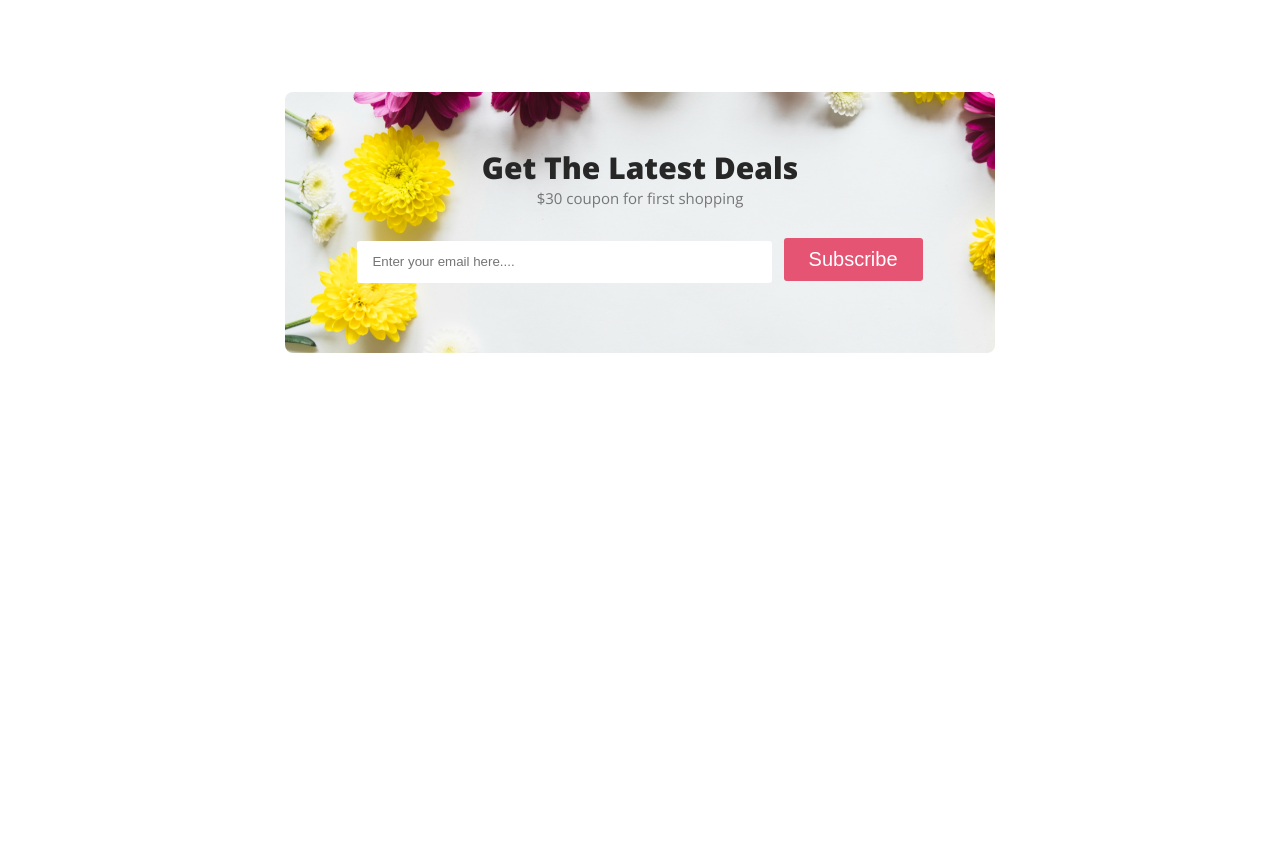
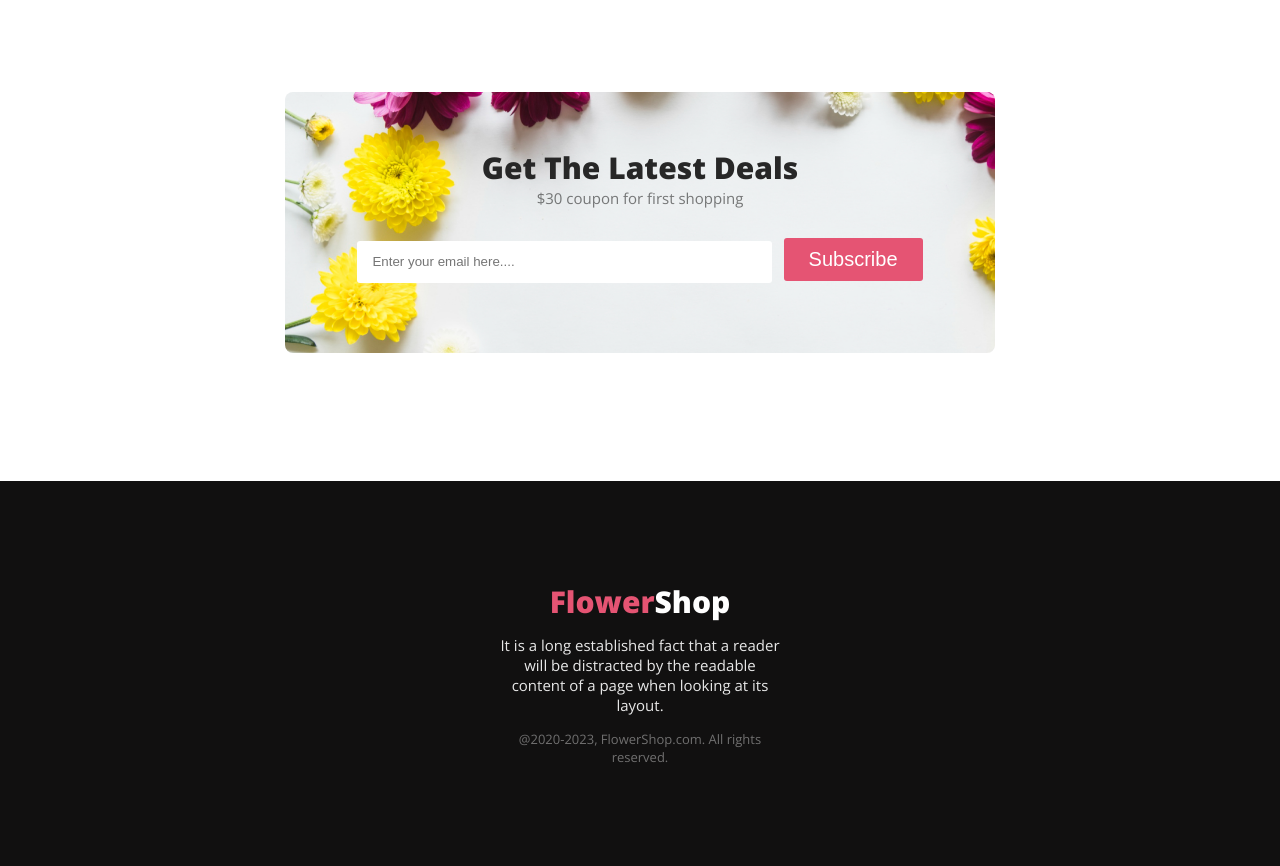
Before and after one commit to Mmsshakil/flower-shop-assignment, a plain HTML site: page index.html in a window 1280 px wide. Shown: the part 3206-4072 px from the top of the page. Before the commit the page ends 3687 px from the top, so only its background shows below. Drawn offline with nearby package versions, Linux system fonts and the light colour scheme.

Commit message:
footer done

```diff
--- a/index.html
+++ b/index.html
@@ -27,6 +27,7 @@
         </div>
 
     </header>
+
     <main>
         <section>
             <div class="feature-head">
@@ -130,7 +131,13 @@
 
     </main>
     <footer>
-
+        <div class="footer">
+            <p class="footer-tytle">Flower<span id="shop">Shop</span></p>
+            <p class="footer-detail">It is a long established fact that a reader will be distracted by the readable
+                content of a page when looking at its layout.
+            </p>
+            <p class="copyright">@2020-2023, FlowerShop.com. All rights reserved. </p>
+        </div>
     </footer>
 </body>
 
--- a/styles/style.css
+++ b/styles/style.css
@@ -245,3 +245,36 @@ body {
     font-weight: 500;
 
 }
+
+
+/* footer start */
+
+.footer {
+    text-align: center;
+    background-color: #111010;
+    padding: 100px 500px;
+}
+
+.footer-tytle {
+    font-size: 30px;
+    font-weight: 800;
+    color: #E55473;
+    margin-bottom: 13px;
+}
+
+#shop {
+    color: #FFF;
+}
+
+.footer-detail {
+    font-size: 15px;
+    font-weight: 400;
+    color: rgba(255, 255, 255, 0.90);
+    margin-bottom: 15px;
+}
+
+.copyright {
+    color: rgba(255, 255, 255, 0.40);
+    font-size: 13px;
+    font-weight: 400;
+}
```
